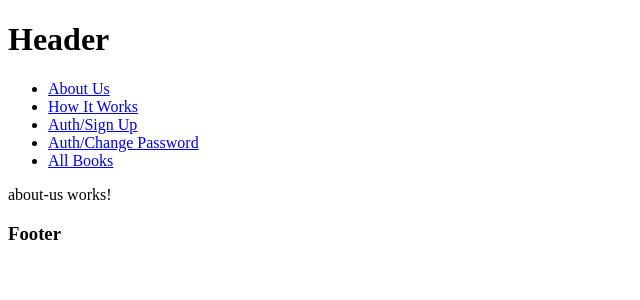
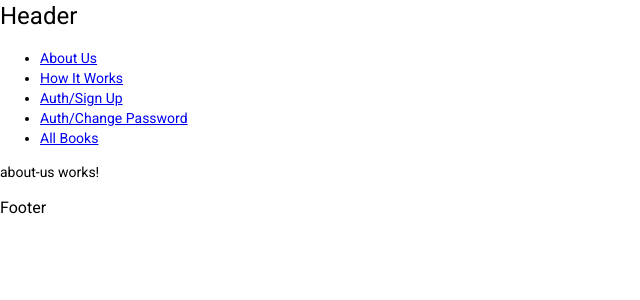
Before and after one commit to jayson1216/BookStoreApp, an Angular app: page /about-us in a window 1280 px wide. Shown: the top 300 px of the page, without its empty margins (0-640 px from the left). Built offline with nearby package versions, Linux system fonts and the light colour scheme.

Commit message:
Added angular material

```diff
--- a/angular.json
+++ b/angular.json
@@ -34,6 +34,7 @@
               "src/assets"
             ],
             "styles": [
+              "./node_modules/@angular/material/prebuilt-themes/indigo-pink.css",
               "src/styles.scss"
             ],
             "scripts": []
@@ -102,6 +103,7 @@
               "src/assets"
             ],
             "styles": [
+              "./node_modules/@angular/material/prebuilt-themes/indigo-pink.css",
               "src/styles.scss"
             ],
             "scripts": []
--- a/package.json
+++ b/package.json
@@ -11,10 +11,12 @@
   "private": true,
   "dependencies": {
     "@angular/animations": "~12.2.0",
+    "@angular/cdk": "^12.2.10",
     "@angular/common": "~12.2.0",
     "@angular/compiler": "~12.2.0",
     "@angular/core": "~12.2.0",
     "@angular/forms": "~12.2.0",
+    "@angular/material": "^12.2.10",
     "@angular/platform-browser": "~12.2.0",
     "@angular/platform-browser-dynamic": "~12.2.0",
     "@angular/router": "~12.2.0",
--- a/src/app/app.module.ts
+++ b/src/app/app.module.ts
@@ -6,6 +6,7 @@
 import { AppRoutingModule } from './app-routing.module';
 import { PageNotFoundComponent } from './page-not-found/page-not-found.component';
 import { PublicModule } from './public/public.module';
+import { BrowserAnimationsModule } from '@angular/platform-browser/animations';
 
 
 
@@ -19,7 +20,8 @@
   imports: [
     BrowserModule,
     PublicModule,
-    AppRoutingModule
+    AppRoutingModule,
+    BrowserAnimationsModule
   ],
   providers: [],
   bootstrap: [AppComponent]
--- a/src/index.html
+++ b/src/index.html
@@ -6,8 +6,11 @@
   <base href="/">
   <meta name="viewport" content="width=device-width, initial-scale=1">
   <link rel="icon" type="image/x-icon" href="favicon.ico">
+  <link rel="preconnect" href="https://fonts.gstatic.com">
+  <link href="https://fonts.googleapis.com/css2?family=Roboto:wght@300;400;500&display=swap" rel="stylesheet">
+  <link href="https://fonts.googleapis.com/icon?family=Material+Icons" rel="stylesheet">
 </head>
-<body>
+<body class="mat-typography">
   <app-root></app-root>
 </body>
 </html>
--- a/src/styles.scss
+++ b/src/styles.scss
@@ -1 +1,4 @@
 /* You can add global styles to this file, and also import other style files */
+
+html, body { height: 100%; }
+body { margin: 0; font-family: Roboto, "Helvetica Neue", sans-serif; }
```
Also changed, not shown: 1 other file (tests, documents, lock files or other folders).
